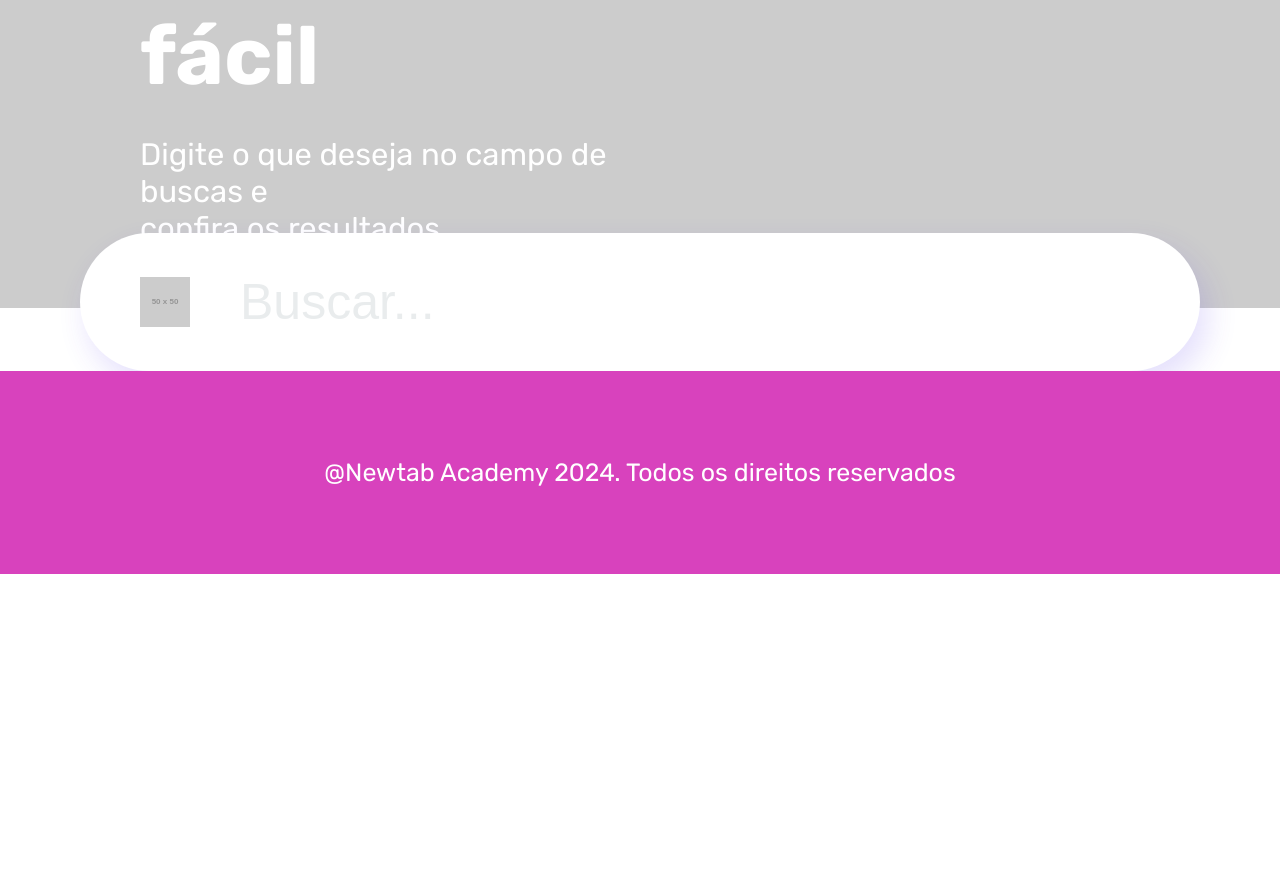
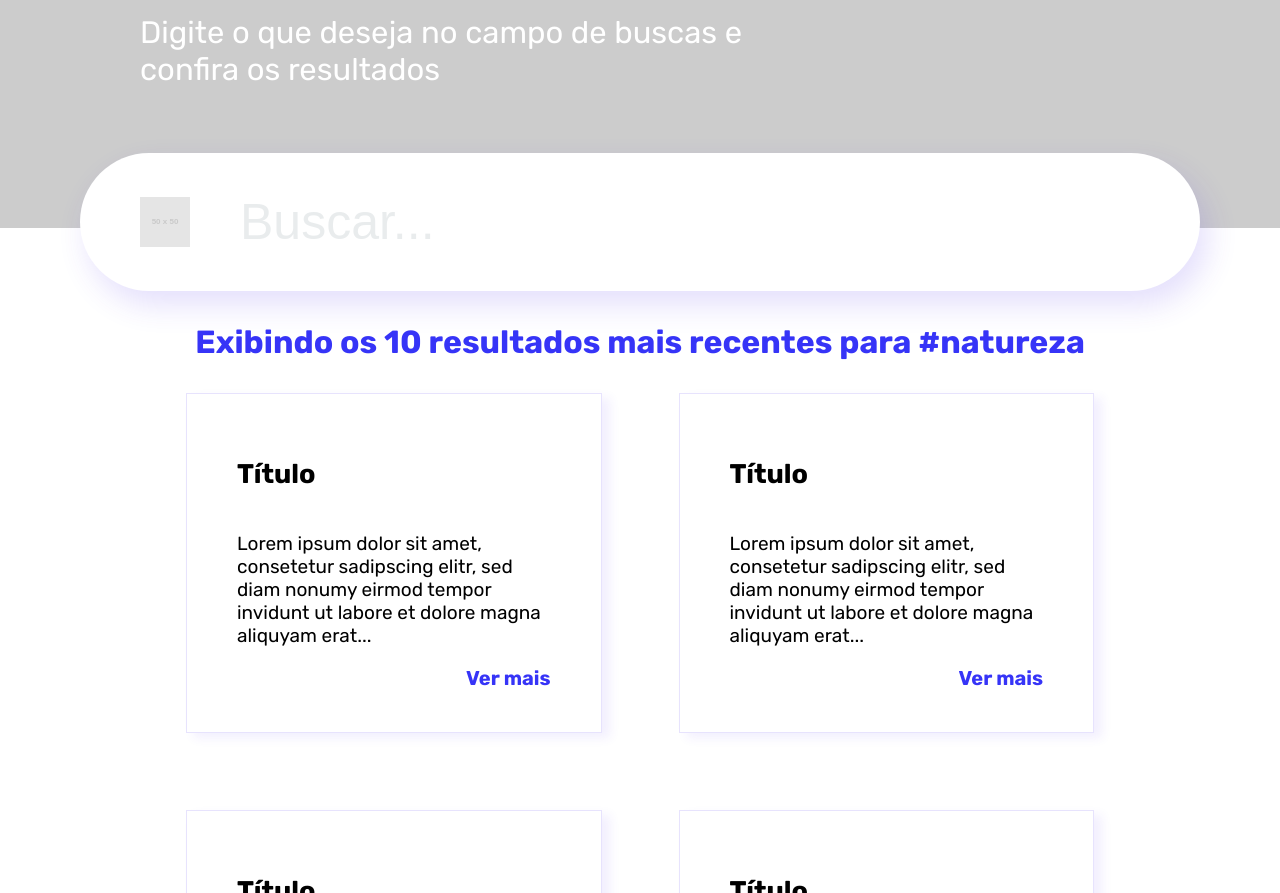
Before and after one commit to andre-rosatto/newtab-newsfinder, a React (Create React App) app: page / in a window 1280 px wide. Shown: the part 560-1453 px from the top of the page. Before the commit the page ends 1134 px from the top, so only its background shows below. Built offline with nearby package versions, Linux system fonts and the light colour scheme.

Commit message:
html e css iniciais

```diff
--- a/src/components/Header.jsx
+++ b/src/components/Header.jsx
@@ -1,23 +1,24 @@
 import '../css/Header.css';
 
-export default function Header() {
+export default function Header({ children, logButton }) {
+
 	return (
 		<header className='Header'>
-			<div className="text-container">
+			<nav>
 				<h1>newsFinder</h1>
-				<h2>Encontre notícias de maneira fácil</h2>
-				<p>Digite o que deseja no campo de buscas e<br />confira os resultados</p>
-			</div>
-			<nav>
 				<ul>
 					<li>
 						<a className="about" href="https://google.com.br">SOBRE</a>
 					</li>
-					<li>
+					{logButton && <li>
 						<a className="login" href="https://google.com.br">LOGIN</a>
-					</li>
+					</li>}
 				</ul>
 			</nav>
+			<div className="text-container">
+				{children}
+			</div>
+
 		</header>
 	);
 }
--- a/src/components/Home.jsx
+++ b/src/components/Home.jsx
@@ -1,15 +1,45 @@
 import '../css/Home.css';
+
+import { useState } from 'react';
 import Footer from './Footer';
 import Header from './Header';
+import NewsCard from './NewsCard';
+
+const CARDS = [
+	{ title: 'Título', text: 'Lorem ipsum dolor sit amet, consetetur sadipscing elitr, sed diam nonumy eirmod tempor invidunt ut labore et dolore magna aliquyam erat...' },
+	{ title: 'Título', text: 'Lorem ipsum dolor sit amet, consetetur sadipscing elitr, sed diam nonumy eirmod tempor invidunt ut labore et dolore magna aliquyam erat...' },
+	{ title: 'Título', text: 'Lorem ipsum dolor sit amet, consetetur sadipscing elitr, sed diam nonumy eirmod tempor invidunt ut labore et dolore magna aliquyam erat...' },
+	{ title: 'Título', text: 'Lorem ipsum dolor sit amet, consetetur sadipscing elitr, sed diam nonumy eirmod tempor invidunt ut labore et dolore magna aliquyam erat...' },
+	{ title: 'Título', text: 'Lorem ipsum dolor sit amet, consetetur sadipscing elitr, sed diam nonumy eirmod tempor invidunt ut labore et dolore magna aliquyam erat...' },
+	{ title: 'Título', text: 'Lorem ipsum dolor sit amet, consetetur sadipscing elitr, sed diam nonumy eirmod tempor invidunt ut labore et dolore magna aliquyam erat...' },
+	{ title: 'Título', text: 'Lorem ipsum dolor sit amet, consetetur sadipscing elitr, sed diam nonumy eirmod tempor invidunt ut labore et dolore magna aliquyam erat...' },
+	{ title: 'Título', text: 'Lorem ipsum dolor sit amet, consetetur sadipscing elitr, sed diam nonumy eirmod tempor invidunt ut labore et dolore magna aliquyam erat...' },
+	{ title: 'Título', text: 'Lorem ipsum dolor sit amet, consetetur sadipscing elitr, sed diam nonumy eirmod tempor invidunt ut labore et dolore magna aliquyam erat...' },
+	{ title: 'Título', text: 'Lorem ipsum dolor sit amet, consetetur sadipscing elitr, sed diam nonumy eirmod tempor invidunt ut labore et dolore magna aliquyam erat...' }
+];
 
 export default function Home() {
+	const [search, setSearch] = useState('');
+
 	return (
 		<div className="Home">
-			<Header />
+			<Header
+				logButton={true}
+			>
+				<h2>Encontre notícias<br />de maneira fácil</h2>
+				<p>Digite o que deseja no campo de buscas e<br />confira os resultados</p>
+			</Header>
 			<form>
-				<button></button>
-				<input type="text" placeholder="Buscar..." />
+				<button disabled={!search.trim()}></button>
+				<input type="text" placeholder="Buscar..." value={search} onChange={(e) => setSearch(e.target.value)} />
 			</form>
+			<div className="gallery">
+				<p>Exibindo os 10 resultados mais recentes para #natureza</p>
+
+			</div>
+			<div className="cards-container">
+				{CARDS.map((card, idx) => <NewsCard title={card.title} text={card.text} key={idx} />)}
+			</div>
 			<Footer />
 		</div>
 	);
--- /dev/null
+++ b/src/components/NewsCard.jsx
@@ -0,0 +1,11 @@
+import '../css/NewsCard.css';
+
+export default function NewsCard({ title, text }) {
+	return (
+		<div className="NewsCard">
+			<h2>{title}</h2>
+			<p>{text}</p>
+			<a href="">Ver mais</a>
+		</div>
+	);
+}
--- a/src/css/Header.css
+++ b/src/css/Header.css
@@ -3,14 +3,24 @@
 	background-size: cover;
 	background-repeat: no-repeat;
 	display: flex;
+	flex-direction: column;
 	padding: 40px 64px;
 	height: 788px;
 	text-align: left;
 	color: white;
+	width: 100%;
+	max-width: 1920px;
+	box-sizing: border-box;
+}
+
+.Header nav {
+	display: flex;
+	justify-content: space-between;
+	width: 100%;
 }
 
 .Header .text-container {
-	flex: 1;
+	margin-left: 76px;
 }
 
 .Header h1 {
@@ -20,17 +30,11 @@
 
 .Header h2 {
 	font-size: 82px;
-	margin-left: 76px;
 	margin-bottom: 28px;
 }
 
 .Header p {
 	font-size: 31px;
-	margin-left: 76px;
-}
-
-.Header nav {
-	flex: 1;
 }
 
 .Header nav ul {
--- a/src/css/Home.css
+++ b/src/css/Home.css
@@ -29,6 +29,11 @@
 	cursor: pointer;
 }
 
+.Home form button:disabled {
+	cursor: default;
+	opacity: 0.5;
+}
+
 .Home form input {
 	font-size: 50px;
 	border: none;
@@ -42,3 +47,16 @@
 	color: #8D9DA232;
 	opacity: 1;
 }
+
+.Home .gallery p {
+	color: #3634F7;
+	font-size: 32px;
+	font-weight: bold;
+}
+
+.Home .cards-container {
+	display: grid;
+	grid-template-columns: auto auto;
+	gap: 77px;
+	padding: 0 186px;
+}
--- /dev/null
+++ b/src/css/NewsCard.css
@@ -0,0 +1,25 @@
+.NewsCard {
+	display: flex;
+	flex-direction: column;
+	border: 1px solid #5538EE24;
+	padding: 42px 50px;
+	box-shadow: 8px 5px 10px #5538EE14;
+}
+
+.NewsCard h2 {
+	font-size: 27px;
+	text-align: left;
+}
+
+.NewsCard p {
+	font-size: 19px;
+	text-align: left;
+}
+
+.NewsCard a {
+	font-size: 20px;
+	font-weight: bold;
+	color: #3634F7;
+	text-decoration: none;
+	text-align: right;
+}
```
